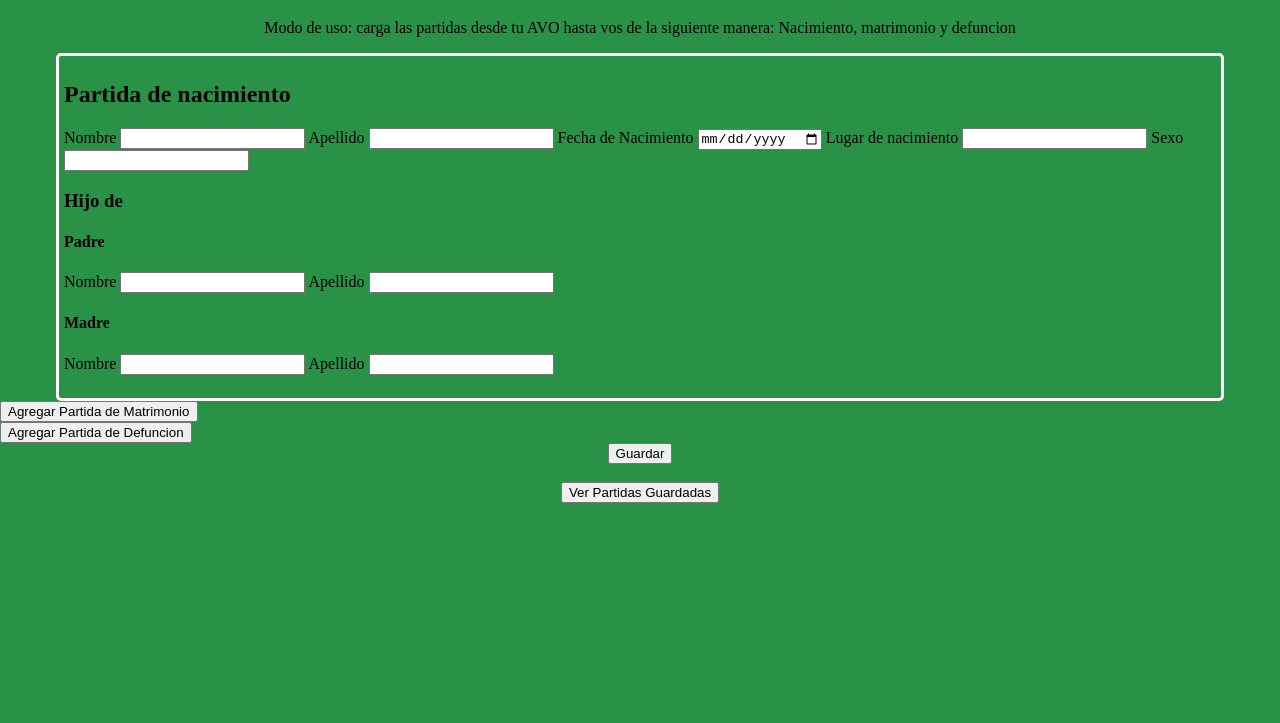
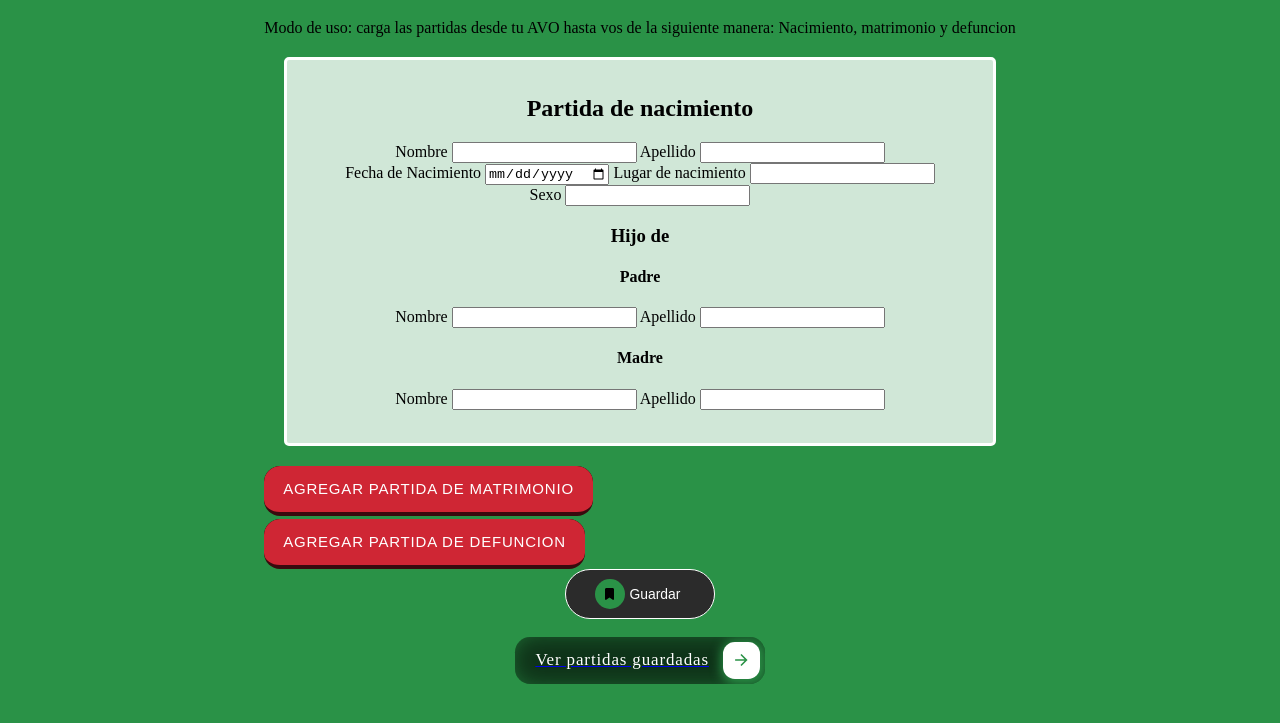
Before and after one commit to noedenisel/partidas-ciudadania-it, a website with bundled scripts: page index.html in a window 1280 px wide. Shown: the part 61-784 px from the top of the page. Built offline with nearby package versions, Linux system fonts and the light colour scheme.

Commit message:
styles index ok

```diff
--- a/index.css
+++ b/index.css
@@ -1,66 +1,222 @@
-body{
-    display: flex;;
+body {
+    display: flex;
     align-items: center;
     justify-content: center;
-    margin: 0 auto;
-    background: #2a9247
+    margin: 0;
+    background: #2a9247;
 }
 
-main{
-    align-items: center;
-    justify-content: center;
+main {
+    text-align: center;
+}
+
+h1 {
+    color: white;
+}
+
+
+.partida-container form {
+    width: 100%;
+    max-width: 600px;
     margin: 0 auto;
 }
 
-.partida-nacimiento{
+.partida-container {
     display: flex;
+    flex-direction: column;
     align-items: center;
-    justify-content: center;
     width: 90%;
-    padding: 5px;
-    margin: 0 auto;
+    padding: 15px;
+    margin: 20px auto;
     border: 3px solid white;
     border-radius: 5px;
+    background-color: rgba(255, 255, 255, 0.779);
 }
 
-.partida-matrimonio{
-    display: flex;
-    align-items: center;
-    justify-content: center;
-    width: 90%;
-    padding: 5px;
-    margin: 0 auto;
-    border: 3px solid white;
-    border-radius: 5px;
-}
+.centered-button {
+    appearance: button;
+    background-color: #390a0e;
+    border: solid transparent;
+    border-radius: 16px;
+    border-width: 0 0 4px;
+    box-sizing: border-box;
+    color: #FFFFFF;
+    cursor: pointer;
+    display: inline-block;
+    font-size: 15px;
+    font-weight: 500;
+    letter-spacing: .8px;
+    line-height: 20px;
+    margin: 0;
+    margin-top: 3px;
+    outline: none;
+    overflow: visible;
+    padding: 13px 19px;
+    text-align: center;
+    text-transform: uppercase;
+    touch-action: manipulation;
+    transform: translateZ(0);
+    transition: filter .2s;
+    user-select: none;
+    -webkit-user-select: none;
+    vertical-align: middle;
+    white-space: nowrap;
+   }
 
-.partida-defuncion{
-    display: flex;
-    align-items: center;
-    justify-content: center;
-    width: 90%;
-    padding: 5px;
-    margin: 0 auto;
-    border: 3px solid white;
-    border-radius: 5px;
-}
+   .centered-button:after {
+    background-clip: padding-box;
+    background-color: #cf2634;
+    border: solid transparent;
+    border-radius: 16px;
+    border-width: 0 0 4px;
+    bottom: -4px;
+    content: "";
+    left: 0;
+    position: absolute;
+    right: 0;
+    top: 0;
+    z-index: -1;
+   }
 
-.buttons{
+   .centered-button:main, .centered-button:focus {
+    user-select: auto;
+   }
+
+   .centered-button:hover:not(:disabled) {
+    filter: brightness(1.1);
+   }
+
+   .centered-button:disabled {
+    cursor: auto;
+   }
+
+   .centered-button:active:after {
+    border-width: 0 0 0px;
+   }
+
+   .centered-button:active {
+    padding-bottom: 10px;
+   }
+
+.buttons {
     display: flex;
     flex-direction: column;
     align-items: center;
     justify-content: center;
 }
 
-h1{
-    text-align: center;
+
+.bookmarkBtn {
+    width: 150px;
+    height: 50px;
+    border-radius: 40px;
+    border: 1px solid white;
+    background-color: rgb(43, 43, 43);
+    display: flex;
     align-items: center;
     justify-content: center;
-    color: white
-}
+    cursor: pointer;
+    transition-duration: .3s;
+    overflow: hidden;
+  }
 
-p{
-    text-align: center;
+  .IconContainer {
+    width: 30px;
+    height: 30px;
+    background: linear-gradient(to bottom, #2a9247,#2a9247);
+
+    border-radius: 50%;
+    display: flex;
     align-items: center;
     justify-content: center;
-}
+    overflow: hidden;
+    z-index: 2;
+    transition-duration: .3s;
+  }
+
+  .icon {
+    border-radius: 1px;
+  }
+
+  .text {
+    height: 100%;
+    width: 60px;
+    display: flex;
+    align-items: center;
+    justify-content: center;
+    color: white;
+    z-index: 1;
+    transition-duration: .3s;
+    font-size: 1.04em;
+  }
+
+  .bookmarkBtn:hover .IconContainer {
+    width: 90px;
+    border-radius: 40px;
+    transition-duration: .3s;
+  }
+
+  .bookmarkBtn:hover .text {
+    transform: translate(10px);
+    width: 0;
+    font-size: 0;
+    transition-duration: .3s;
+  }
+
+  .bookmarkBtn:active {
+    transform: scale(0.95);
+    transition-duration: .3s;
+  }
+
+  .cssbuttons-io-button {
+    background: #0f3319;
+    color: white;
+    font-family: inherit;
+    padding: 0.35em;
+    padding-left: 1.2em;
+    font-size: 17px;
+    font-weight: 500;
+    border-radius: 0.9em;
+    border: none;
+    letter-spacing: 0.05em;
+    display: flex;
+    align-items: center;
+    box-shadow: inset 0 0 1.6em -0.6em #2a9247;
+    overflow: hidden;
+    position: relative;
+    height: 2.8em;
+    padding-right: 3.3em;
+  }
+
+  .cssbuttons-io-button .icon {
+    background: white;
+    margin-left: 1em;
+    position: absolute;
+    display: flex;
+    align-items: center;
+    justify-content: center;
+    height: 2.2em;
+    width: 2.2em;
+    border-radius: 0.7em;
+    box-shadow: 0.1em 0.1em 0.6em 0.2em #2a9247;
+    right: 0.3em;
+    transition: all 0.3s;
+  }
+
+  .cssbuttons-io-button:hover .icon {
+    width: calc(100% - 0.6em);
+  }
+
+  .cssbuttons-io-button .icon svg {
+    width: 1.1em;
+    transition: transform 0.3s;
+    color: #2a9247;
+  }
+
+  .cssbuttons-io-button:hover .icon svg {
+    transform: translateX(0.1em);
+  }
+
+  .cssbuttons-io-button:active .icon {
+    transform: scale(0.95);
+  }
--- a/index.html
+++ b/index.html
@@ -11,17 +11,19 @@
         <h1>Control Partidas para Ciudadania</h1>
         <p>Modo de uso: carga las partidas desde tu AVO hasta vos de la siguiente manera: Nacimiento, matrimonio y defuncion</p>
 
-        <div class="partida-nacimiento">
+        <div class=" partida-container partida-nacimiento">
             <form data-avo-form>
                 <h2>Partida de nacimiento</h2>
                     <label for="avo-name">Nombre</label>
                         <input type="text" name="avo-name"  id="avo-name" data-avo-name>
                     <label for="avo-lastname">Apellido</label>
                         <input type="text" name="avo-lastname"  id="avo-lastname" data-avo-lastname>
+                        <br>
                     <label for="avo-bday-date">Fecha de Nacimiento</label>
                         <input type="date" name="avo-bday-date"  id="avo-bday-date" data-avo-bday-date>
                     <label for="avo-place">Lugar de nacimiento </label>
                         <input type="text" name="avo-place" id="avo-place" data-avo-place>
+                        <br>
                     <label for="avo-sex">Sexo</label>
                         <input type="text" name="avo-sex" id="avo-sex" data-avo-sex>
                 <br>
@@ -42,8 +44,8 @@
             </form>
         </div>
 
-        <button id="btn-matrimonio" style="display: block;">Agregar Partida de Matrimonio</button>
-        <div class="partida-matrimonio" style="display: none;">
+        <button id="btn-matrimonio" style="display: block; " class="centered-button">Agregar Partida de Matrimonio</button>
+        <div class="partida-container partida-matrimonio" style="display: none;">
 
             <form data-marriage-form>
                 <h2>Insertar Datos de partida de matrimonio</h2>
@@ -51,8 +53,10 @@
                         <input type="text" name="name" data-name>
                     <label for="lastname">Apellido</label>
                         <input type="text" name="lastname" data-lastname>
+                        <br>
                     <label for="age" > Edad </label>
                         <input type="number" name="age" data-age>
+                        <br>
                     <label for="nacionalidad" > Nacionalidad </label>
                         <input type="text" name="nacionalidad" data-nacionalidad> - Por favor, ingresar solo nombre de ciudad/provincia o país para un correcto funcionamiento-
                         <br>
@@ -89,10 +93,10 @@
         </div>
 
 
-        <button id="btn-defuncion">Agregar Partida de Defuncion</button>
-        <div class="partida-defuncion" style="display: none;">
+        <button id="btn-defuncion" style="display: block; " class="centered-button">Agregar Partida de Defuncion</button>
+        <div class="partida-defuncion partida-container" style="display: none;">
 
-            <form data-marriage-form id="form-defuncion" >
+            <form data-defuncion-form id="form-defuncion" >
 
             <form data-death-form>
                 <h2>Insertar Datos de partida de defuncion</h2>
@@ -100,6 +104,7 @@
                         <input type="text" name="name" data-name>
                     <label for="lastname">Apellido</label>
                         <input type="text" name="lastname" data-lastname>
+                        <br>
                     <label for="dni">DNI</label>
                         <input type="number" name="dni" data-dni>
                         <br>
@@ -136,10 +141,17 @@
         </div>
 
         <div class="buttons">
-            <button type="submit">Guardar </button>
+            <button type="submit" class="bookmarkBtn"> <span class="IconContainer">
+                <svg viewBox="0 0 384 512" height="0.9em" class="icon"><path d="M0 48V487.7C0 501.1 10.9 512 24.3 512c5 0 9.9-1.5 14-4.4L192 400 345.7 507.6c4.1 2.9 9 4.4 14 4.4c13.4 0 24.3-10.9 24.3-24.3V48c0-26.5-21.5-48-48-48H48C21.5 0 0 21.5 0 48z"></path></svg>
+              </span>
+              <p class="text">Guardar</p></button>
             <br>
             <a href="show_data.html">
-                <button>Ver Partidas Guardadas</button>
+                <button class="cssbuttons-io-button"> Ver partidas guardadas
+                    <div class="icon">
+                      <svg xmlns="http://www.w3.org/2000/svg" viewBox="0 0 24 24" width="24" height="24"><path fill="none" d="M0 0h24v24H0z"></path><path fill="currentColor" d="M16.172 11l-5.364-5.364 1.414-1.414L20 12l-7.778 7.778-1.414-1.414L16.172 13H4v-2z"></path></svg>
+                    </div>
+                  </button>
             </a>
        </div>
 
```
